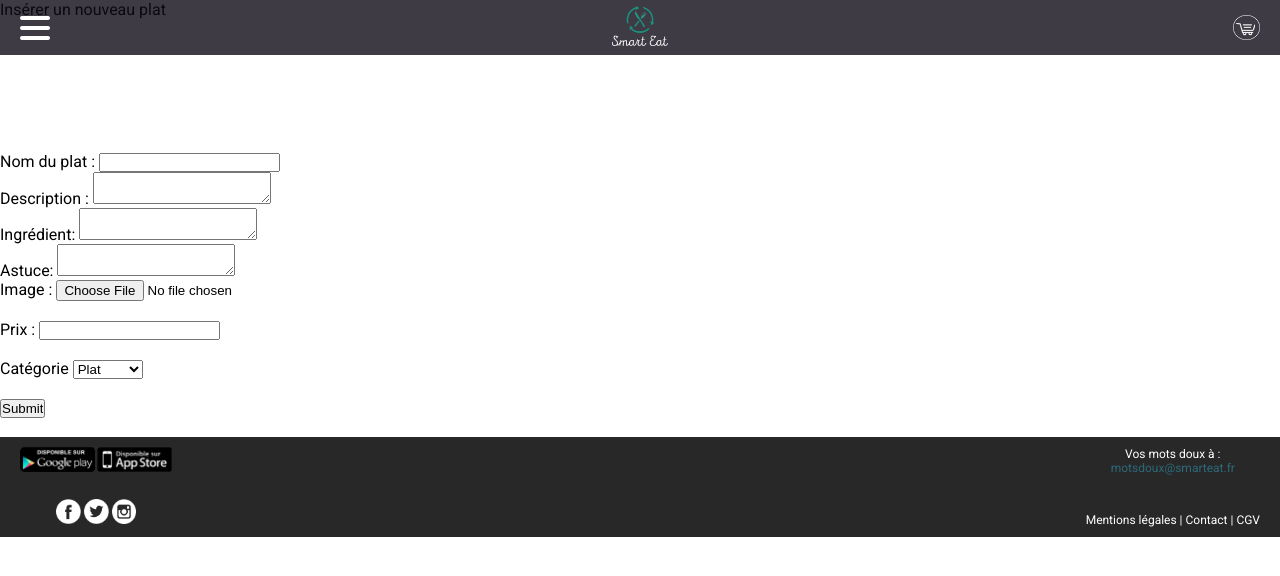
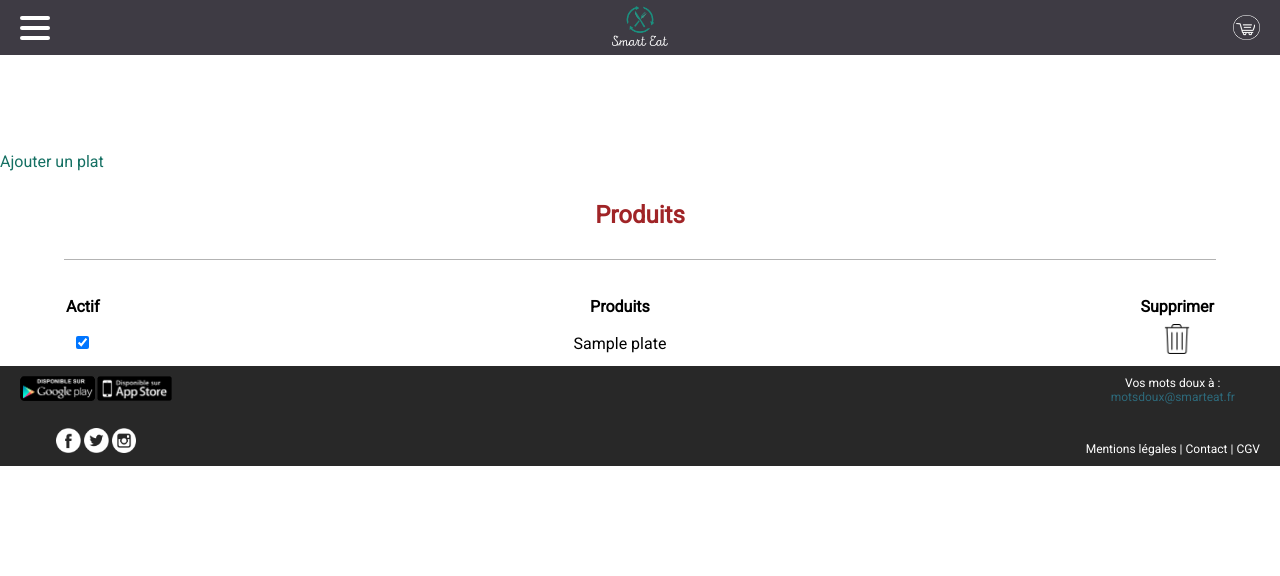
Before and after one commit to AnthonySpault/SmartEat, a PHP site: page /index.php?action=admin in a window 1280 px wide. Shown: the top 576 px of the page. Run offline with PHP 8.4, Linux system fonts and the light colour scheme; the visitor is signed in with stand-in values (Sample User, id 1); tables that the repository leaves empty or names only in its code hold one stand-in row (values such as "Sample post"); some libraries are stand-ins or nearby versions.

Commit message:
ajax for delete address: done, print plate and add/delete plate: done

```diff
--- a/Controller/DefaultController.php
+++ b/Controller/DefaultController.php
@@ -15,7 +15,6 @@ class DefaultController extends BaseController
         $UserManager = UserManager::getInstance();
         $user = $UserManager->getUserById($_SESSION['user_id']);
         $allPlates = $ContentManager->getCurrentPlates();
-        $user = $UserManager->getUserById($_SESSION['user_id']);
         $dishes = [];
         $desserts = [];
         $drinks = [];
--- a/Controller/SecurityController.php
+++ b/Controller/SecurityController.php
@@ -69,7 +69,6 @@ class SecurityController extends BaseController
             $ContentManager = ContentManager::getInstance();
             $user = $userManager->getUserById($_SESSION['user_id']);
             $allAddress = $userManager->getAddressByUserId($_SESSION['user_id']);
-            $allPlates = $ContentManager->getAllPlates();
             if ($_SERVER['REQUEST_METHOD'] === 'POST') {
                 if ($_POST['action'] == "editProfile") {
                     if ($_POST["kind"] == "firstname") {
@@ -156,19 +155,11 @@ class SecurityController extends BaseController
                         }
                     }
                     }
-
             }
-
-
-
-
-
-
             echo $this->renderView('profile.html.twig', [
                 'SessionEmail' => $_SESSION['email'],
                 'user' => $user,
                 'allAddress' => $allAddress,
-                'allPlates'=> $allPlates
             ]);
 
         } else {
@@ -183,19 +174,20 @@ class SecurityController extends BaseController
         $allAddress = $userManager->getAddressByUserId($_SESSION['user_id']);
         $allPlates = $ContentManager->getAllPlates();
         echo $this->renderView('profileAJAX.html.twig', [
-            'SessionEmail' => $_SESSION['email'],
-            'user' => $user,
-            'allAddress' => $allAddress,
-            'allPlates'=> $allPlates
+            'allAddress' => $allAddress
         ]);
     }
 
-    public function adminAction(){
+    public function adminAction()
+    {
+        $manager = UserManager::getInstance();
+        $user = $manager->getUserById($_SESSION['user_id']);
+        $ContentManager = ContentManager::getInstance();
+        $allPlates = $ContentManager->getAllPlates();
+
+
         if ($_SERVER['REQUEST_METHOD'] === 'POST') {
-
             if (isset($_POST['plateName'])) {
-                    var_dump($_POST);
-                    $ContentManager = ContentManager::getInstance();
                 $check = $ContentManager->userCheckPlates($_POST, $_FILES);
                 if ($check === true) {
                     $ContentManager->insertPlates($_POST, $_FILES);
@@ -206,21 +198,40 @@ class SecurityController extends BaseController
                     exit(0);
                 }
             }
+            if(isset($_POST['id'])){
+                $check = $ContentManager->checkDeletePlates($_POST,$_SESSION['user_id']);
+                if ($check === true) {
+                    $ContentManager->deletePlates($_POST);
+                    echo 'true';
+                    exit(0);
+                } else {
+                    echo $check;
+                    exit(0);
+                }
+            }
+        }
 
-        }
-        $manager = UserManager::getInstance();
-        $user = $manager->getUserById($_SESSION['user_id']);
+
+
         if($user['role'] !=='admin'){
             $this->redirect('profile');
     }else if (isset($_SESSION['email'])){
-            echo $this->renderView('admin.html.twig',['SessionEmail' => $_SESSION['email'],'user'=>$user]);
-        }else{
-            echo $this->renderView('admin.html.twig');
+            echo $this->renderView('admin.html.twig',[
+                'SessionEmail' => $_SESSION['email'],
+                'user'=>$user,
+                'allPlates' => $allPlates
+            ]);
         }
 
         }
 
 
-
+    public function printplatesAction(){
+        $ContentManager = ContentManager::getInstance();
+        $allPlates = $ContentManager->getAllPlates();
+        echo $this->renderView('adminAJAX.html.twig', [
+            'allPlates'=> $allPlates
+        ]);
+    }
 
 }
--- a/Model/ContentManager.php
+++ b/Model/ContentManager.php
@@ -45,6 +45,26 @@ class ContentManager
         return $data;
     }
 
+    public function checkDeletePlates($data,$id)
+    {
+        if(empty($data['id'])){
+            return 'Ce plat n\'existe pas';
+        }
+        $plate = $this->getOnePlates($data['id']);
+        if($plate['status'] === 'active'){
+            return 'Vous ne pouvez pas supprimer un plat actif sur notre site';
+        }
+
+        return true;
+    }
+
+    public function deletePlates($data)
+    {
+        $id = $data['id'];
+        $data = $this->DBManager->doRequestSecure('DELETE   FROM `plates` WHERE `id` = :id', ['id' => $id]);
+        return $data;
+    }
+
     public function userCheckPlates($data, $img)
     {
         $extension = ['.jpeg', '.png', '.jpg', '.PNG', '.JPG', '.JPEG'];
@@ -81,6 +101,6 @@ class ContentManager
         $update['id'] = $req['id'];
         $query = $this->DBManager->findOneSecure("UPDATE plates SET `image`= :image  WHERE `id` = :id", $update);
         move_uploaded_file($img['file']['tmp_name'], $update['image']);
-        return true;
+        return $plates;
     }
 }
--- a/assets/css/style.css
+++ b/assets/css/style.css
@@ -325,7 +325,7 @@ body {
 }
 
 .extra, #extra {
-    background-color:
+    background-color: green;
 }
 
 .itemnavmobile {
@@ -780,7 +780,7 @@ body {
     background-color: white;
     color: #157063;
     font-size: 20px;
-    text-transform: uppercase;z
+    text-transform: uppercase;
 }
 
 /* CART PAGE */
@@ -858,3 +858,32 @@ body {
     font-size: 20px;
     text-transform: uppercase;
 }
+
+.plates {
+    width: 100%;
+    display: flex;
+    flex-direction: column;
+    align-items: center;
+}
+
+.plates h2 {
+    width: 90%;
+    text-align: center;
+    padding: 30px 0;
+    border-bottom: 1px solid #b3b3b3;
+    margin-bottom: 30px;
+}
+
+.plates table {
+    width: 90%;
+    text-align: center;
+
+}
+
+.plates table tr {
+    line-height: 30px;
+}
+
+.plates img {
+    width: 30px;
+}
--- a/assets/js/admin.js
+++ b/assets/js/admin.js
@@ -1,3 +1,26 @@
+/**
+ * Created by Dam's on 18/05/2017.
+ */
+// Get the modal
+var modal = $('#myModal');
+
+// Get the button that opens the modal
+var btn = document.getElementById("addAddress");
+
+// Get the <span> element that closes the modal
+var span = document.getElementsByClassName("close")[0];
+
+// When the user clicks on <span> (x), close the modal
+span.onclick = function() {
+    modal.css('display', 'none');
+}
+
+// When the user clicks anywhere outside of the modal, close it
+window.onclick = function(event) {
+    if (event.target == modal) {
+        modal.style.display = "none";
+    }
+}
 
 var platesForm = $('#platesForm');
 platesForm.submit(function () {
@@ -35,7 +58,8 @@ platesForm.submit(function () {
                 if (data !== 'true') {
                     vNotify.error({text: data, title: 'Erreur !'});
                 } else {
-                    vNotify.success({text: 'Plat bien rentré', title: 'Félicitation'});
+                    printPlates();
+                    modal.css('display','none');
                     platesForm[0].reset();
                 }
             }
@@ -43,3 +67,31 @@ platesForm.submit(function () {
     }
     return false;
 });
+
+function printPlates(){
+    $.ajax({
+        type: 'post',
+        url: '?action=printplates',
+        success:function(response) {
+            $(".plates").html(response);
+        }
+    });
+}
+
+function deletePlates(id){
+    $.ajax({
+        url: "?action=admin",
+        type: "post",
+        data: {
+            id:id
+        },
+        success: function (data) {
+            if (data !== 'true') {
+                vNotify.error({text: data, title: 'Erreur !'});
+            } else {
+                printPlates();
+                vNotify.success({text: 'Votre adresse à bien été supprimé', title: 'Félicitation !'});
+            }
+        }
+    });
+}
--- a/assets/js/profile.js
+++ b/assets/js/profile.js
@@ -233,6 +233,7 @@ function deleteAddress(id){
             if (data !== 'true') {
                 vNotify.error({text: data, title: 'Erreur !'});
             } else {
+                printAddress();
                 vNotify.success({text: 'Votre adresse à bien été supprimé', title: 'Félicitation !'});
             }
         }
--- a/config/config.yml
+++ b/config/config.yml
@@ -14,6 +14,7 @@ routes:
     printaddress: 'Security:printaddress'
     PaypallPN: 'Security:PaypallPN'
     admin: 'Security:admin'
+    printplates : 'Security:printplates'
 
 defaut_route: 'home'
 
--- a/views/admin.html.twig
+++ b/views/admin.html.twig
@@ -1,9 +1,14 @@
 {% extends 'layout.html.twig' %}
 
 {% block content %}
-
-
-    <p>Insérer un nouveau plat</p><br><br><br><br><br><br><br>
+    <br><br><br><br><br><br><br><br>
+    <a id="addPlate"  onclick="$('#myModal').css('display','block');" class="center green">Ajouter un plat</a>
+    <div id="myModal" class="modal">
+    <div class="modal-content">
+    <div class="head">
+        <h3 class="red">Ajouter un plat</h3>
+        <div class="close"></div>
+    </div>
 
     <form action="?action=admin" method="POST" enctype="multipart/form-data" id="platesForm">
         <label for="plateName">  Nom du plat :</label>
@@ -24,12 +29,42 @@
             <option value="dish">Plat</option>
             <option value="dessert">Dessert</option>
             <option value="drink">Boisson</option>
+            <option value="extra">Extra</option>
 
         </select><br><br>
 
-        <input class="custom-btn" type="submit">
-        <br><br>
+        <input  class="btn" type="submit">
+
     </form>
+    </div>
+    </div>
+
+    <div class="plates">
+        <h2 class="red">Produits</h2>
+        <table>
+
+
+            <tr class="platesInfo">
+                <th>Actif</th>
+                <th width="100%">Produits</th>
+                <th>Supprimer</th>
+            </tr>
+            {% for key in allPlates %}
+            <tr class="contentPlatesInfo">
+                {% if key.status == "active" %}
+                    <td><input type="checkbox" name="{{ key.id }}" checked value="{{ key.id }}"></td>
+                {% else %}
+                    <td><input type="checkbox" name="{{ key.id}}" value="{{ key.id }}"></td>
+                {% endif %}
+                <td class="contentPlates">{{key.name}}</td>
+                <td><img src="assets/images/garbage.png" alt="Supprimer" onclick="deletePlates({{ key.id }})"></td>
+            </tr>
+            {% endfor %}
+
+        </table>
+    </div>
+
+
 
     <script src="assets/js/admin.js"></script>
 
```
Also changed, not shown: views/adminAJAX.html.twig (added, +24 -0 lines), uploads/plates_img/21.jpg (added), uploads/plates_img/22.png (added). Lines whose indentation alone changed are shown as unchanged.
